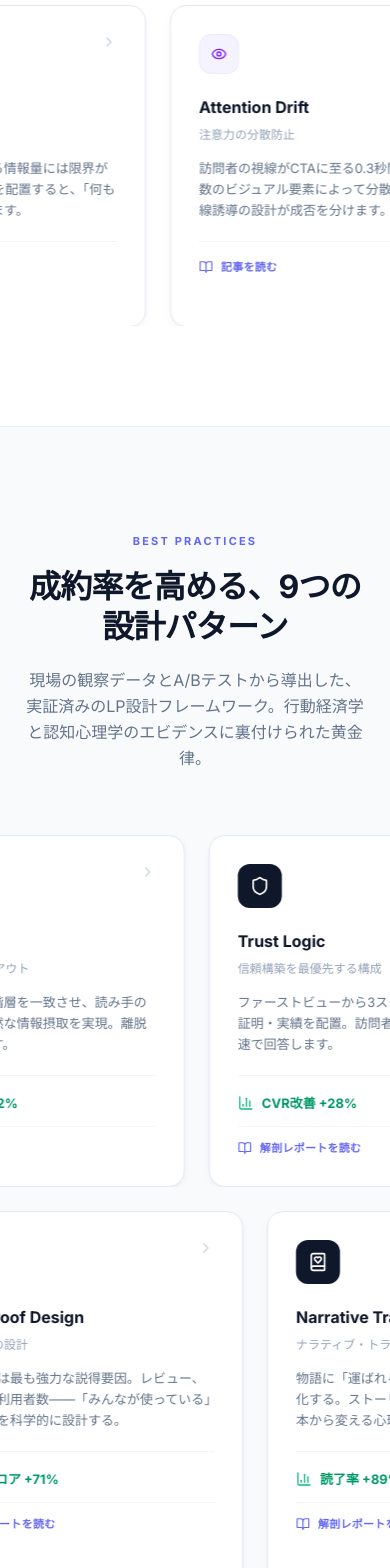
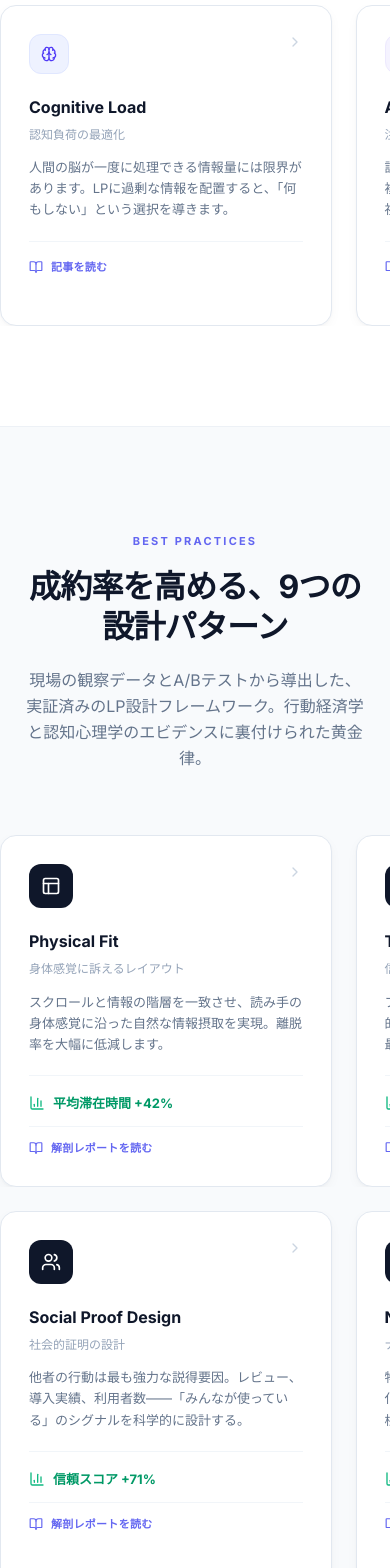
Before and after one commit to factory-kome/satori-laboratory, a React (Vite) app: page / in a window 390 px wide. Shown: the part 1040-2608 px from the top of the page. Built offline with nearby package versions, Linux system fonts and the light colour scheme.

Commit message:
feat: mobile touch-scroll carousels + AI findings increased to 9

```diff
--- a/api/analyze.ts
+++ b/api/analyze.ts
@@ -60,7 +60,11 @@ JSON形式（これ以外の出力は厳禁）：
     { "title": "改善ポイント2のタイトル" },
     { "title": "改善ポイント3のタイトル" },
     { "title": "改善ポイント4のタイトル" },
-    { "title": "改善ポイント5のタイトル" }
+    { "title": "改善ポイント5のタイトル" },
+    { "title": "改善ポイント6のタイトル" },
+    { "title": "改善ポイント7のタイトル" },
+    { "title": "改善ポイント8のタイトル" },
+    { "title": "改善ポイント9のタイトル" }
   ]
 }`
 
@@ -114,7 +118,7 @@ ${sanitizedCopy}`
                     { role: 'user', content: userMessage },
                 ],
                 temperature: 0.7,
-                max_tokens: 1500,
+                max_tokens: 2000,
                 response_format: { type: 'json_object' },
             }),
         })
--- a/src/App.tsx
+++ b/src/App.tsx
@@ -12,14 +12,27 @@ import InsightPage from './InsightPage'
    Carousel (infinite loop, auto-scroll, hover-pause)
    ══════════════════════════════════════════════════ */
 
+function useIsMobile(breakpoint = 768) {
+  const [isMobile, setIsMobile] = useState(false)
+  useEffect(() => {
+    const check = () => setIsMobile(window.innerWidth < breakpoint)
+    check()
+    window.addEventListener('resize', check)
+    return () => window.removeEventListener('resize', check)
+  }, [breakpoint])
+  return isMobile
+}
+
 function KnowledgeCarousel() {
   const trackRef = useRef<HTMLDivElement>(null)
   const [isPaused, setIsPaused] = useState(false)
   const [hoveredSlug, setHoveredSlug] = useState<string | null>(null)
   const animRef = useRef<number>(0)
   const posRef = useRef(0)
+  const isMobile = useIsMobile()
 
   useEffect(() => {
+    if (isMobile) return // Mobile: no auto-scroll
     const track = trackRef.current
     if (!track) return
     const speed = 0.5
@@ -34,16 +47,13 @@ function KnowledgeCarousel() {
     }
     animRef.current = requestAnimationFrame(animate)
     return () => cancelAnimationFrame(animRef.current)
-  }, [isPaused])
+  }, [isPaused, isMobile])
 
-  const doubled = [...KNOWLEDGE_ITEMS, ...KNOWLEDGE_ITEMS]
+  const items = isMobile ? KNOWLEDGE_ITEMS : [...KNOWLEDGE_ITEMS, ...KNOWLEDGE_ITEMS]
 
-  return (
-    <div className="overflow-hidden">
-      <div ref={trackRef} className="flex gap-6 will-change-transform" style={{ width: 'max-content' }}>
-        {doubled.map((item, i) => (
+  const renderKnowledgeCard = (item: typeof KNOWLEDGE_ITEMS[0], i: number) => (
     <Link key={`${item.slug}-${i}`} to={`/insights/${item.slug}`}
-            className="card group cursor-pointer flex-shrink-0 w-[340px] !p-7"
+      className={`card group cursor-pointer flex-shrink-0 !p-7 ${isMobile ? 'w-[85vw] snap-center' : 'w-[340px]'}`}
       style={{
         opacity: hoveredSlug && hoveredSlug !== item.slug ? 0.5 : 1,
         filter: hoveredSlug && hoveredSlug !== item.slug ? 'blur(4px)' : 'blur(0px)',
@@ -71,7 +81,12 @@ function KnowledgeCarousel() {
         <span className="text-[11px] font-semibold text-accent tracking-wide">記事を読む</span>
       </div>
     </Link>
-        ))}
+  )
+
+  return (
+    <div className={isMobile ? 'overflow-x-auto scrollbar-hide snap-x snap-mandatory px-4 -mx-4' : 'overflow-hidden'}>
+      <div ref={isMobile ? undefined : trackRef} className={`flex gap-6 ${isMobile ? '' : 'will-change-transform'}`} style={isMobile ? undefined : { width: 'max-content' }}>
+        {items.map(renderKnowledgeCard)}
       </div>
     </div>
   )
@@ -89,6 +104,7 @@ function PatternParallax({ items }: { items: typeof KNOWLEDGE_ITEMS }) {
   const animRef = useRef<number>(0)
   const topPos = useRef(0)
   const btmPos = useRef(0)
+  const isMobile = useIsMobile()
 
   // Split items into 2 rows — staggered
   const mid = Math.ceil(items.length / 2)
@@ -96,6 +112,7 @@ function PatternParallax({ items }: { items: typeof KNOWLEDGE_ITEMS }) {
   const btmItems = items.slice(mid)
 
   useEffect(() => {
+    if (isMobile) return // Mobile: no auto-scroll
     const top = topRef.current
     const btm = btmRef.current
     if (!top || !btm) return
@@ -116,16 +133,16 @@ function PatternParallax({ items }: { items: typeof KNOWLEDGE_ITEMS }) {
     }
     animRef.current = requestAnimationFrame(animate)
     return () => cancelAnimationFrame(animRef.current)
-  }, [isPaused])
+  }, [isPaused, isMobile])
 
-  const topDoubled = [...topItems, ...topItems, ...topItems]
-  const btmDoubled = [...btmItems, ...btmItems, ...btmItems]
+  const topDisplay = isMobile ? topItems : [...topItems, ...topItems, ...topItems]
+  const btmDisplay = isMobile ? btmItems : [...btmItems, ...btmItems, ...btmItems]
 
   const renderCard = (card: (typeof items)[0], i: number) => (
     <Link
       key={`${card.slug}-${i}`}
       to={`/insights/${card.slug}`}
-      className="pattern-card group cursor-pointer flex-shrink-0 w-[340px] !p-7 block"
+      className={`pattern-card group cursor-pointer flex-shrink-0 !p-7 block ${isMobile ? 'w-[85vw] snap-center' : 'w-[340px]'}`}
       style={{
         opacity: hoveredSlug && hoveredSlug !== card.slug ? 0.5 : 1,
         filter: hoveredSlug && hoveredSlug !== card.slug ? 'blur(4px)' : 'blur(0px)',
@@ -164,15 +181,15 @@ function PatternParallax({ items }: { items: typeof KNOWLEDGE_ITEMS }) {
   return (
     <div className="space-y-6">
       {/* Top tier — faster */}
-      <div className="overflow-hidden">
-        <div ref={topRef} className="flex gap-6 will-change-transform" style={{ width: 'max-content' }}>
-          {topDoubled.map(renderCard)}
+      <div className={isMobile ? 'overflow-x-auto scrollbar-hide snap-x snap-mandatory px-4 -mx-4' : 'overflow-hidden'}>
+        <div ref={isMobile ? undefined : topRef} className={`flex gap-6 ${isMobile ? '' : 'will-change-transform'}`} style={isMobile ? undefined : { width: 'max-content' }}>
+          {topDisplay.map(renderCard)}
         </div>
       </div>
       {/* Bottom tier — slower, staggered start */}
-      <div className="overflow-hidden">
-        <div ref={btmRef} className="flex gap-6 will-change-transform" style={{ width: 'max-content', transform: 'translateX(-120px)' }}>
-          {btmDoubled.map(renderCard)}
+      <div className={isMobile ? 'overflow-x-auto scrollbar-hide snap-x snap-mandatory px-4 -mx-4' : 'overflow-hidden'}>
+        <div ref={isMobile ? undefined : btmRef} className={`flex gap-6 ${isMobile ? '' : 'will-change-transform'}`} style={isMobile ? undefined : { width: 'max-content', transform: 'translateX(-120px)' }}>
+          {btmDisplay.map(renderCard)}
         </div>
       </div>
     </div>
--- a/src/index.css
+++ b/src/index.css
@@ -138,3 +138,13 @@ body {
     transform: scale(0.85);
   }
 }
+
+/* Hide scrollbar for mobile carousel touch-scroll */
+.scrollbar-hide {
+  -ms-overflow-style: none;
+  scrollbar-width: none;
+}
+
+.scrollbar-hide::-webkit-scrollbar {
+  display: none;
+}
```
Lines whose indentation alone changed are shown as unchanged.
